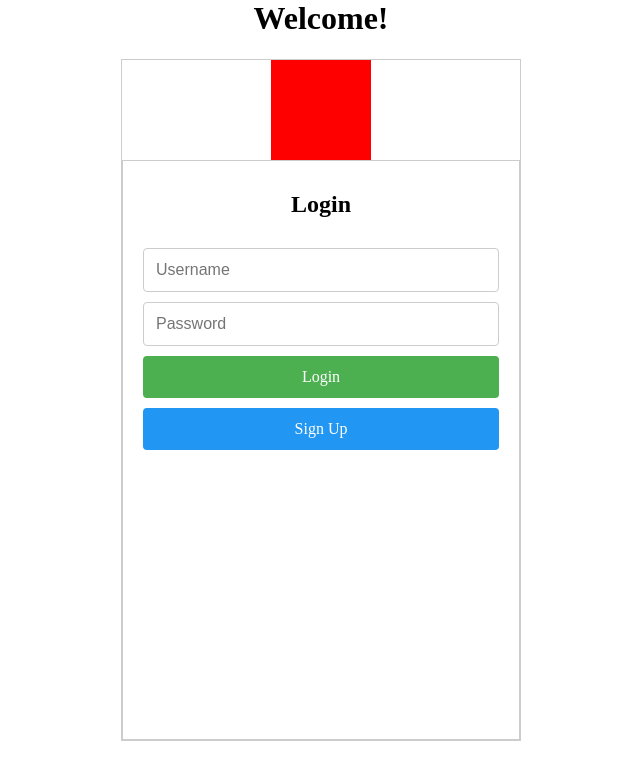
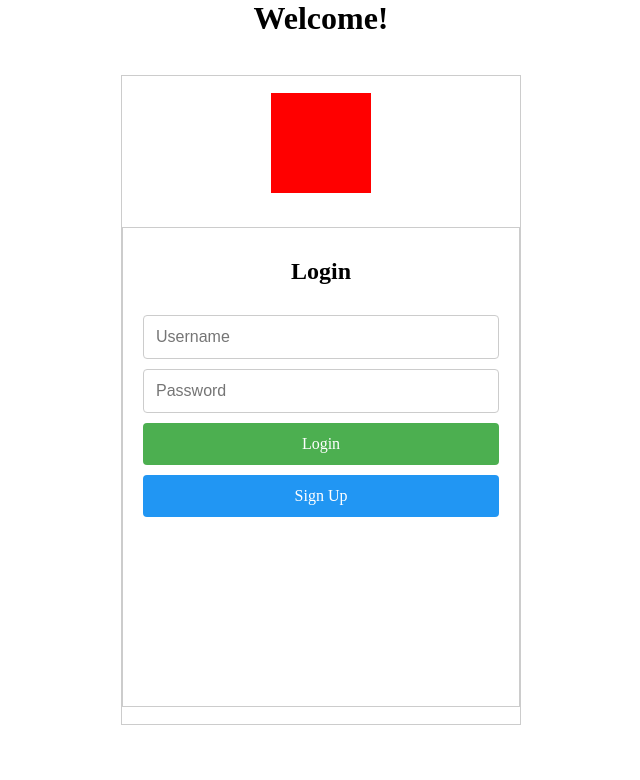
Before and after one commit to Amphiithere/Contact-Manager-Website, a PHP site: page / in a window 1280 px wide. Shown: the top 780 px of the page, without its empty margins (319-959 px from the left). Run offline with PHP 8.4, Linux system fonts and the light colour scheme.

Commit message:
Adjusted container sizing and text-field gaps

```diff
--- a/frontend/style.css
+++ b/frontend/style.css
@@ -13,7 +13,7 @@
 
 .grid-container {
     display: grid;
-    min-height: 70vh;
+    min-height: 650px;
     place-items: center;
     border: 1px solid #ccc; /* Placeholder */
     margin: 0 auto;
@@ -38,7 +38,7 @@
     border: 1px solid #ccc; /* Placeholder */
     width: 100%;
     height: auto;
-    min-height: 580px;
+    min-height: 480px;
     transition: all 0.3s ease-in-out;
 }
 
@@ -64,7 +64,6 @@
     left: 100%;
     width: 100%;
     height: auto;
-    min-height: 100%;
     display: grid;
     grid-template-columns: 1fr;
     gap: 10px;
```
